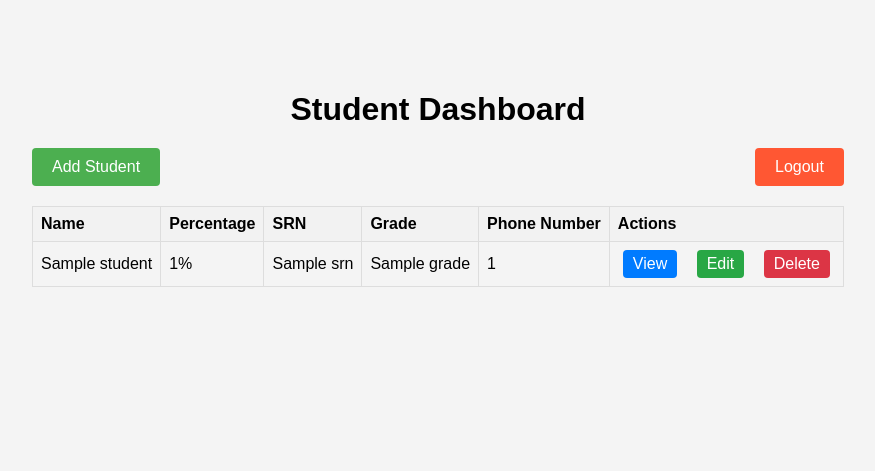
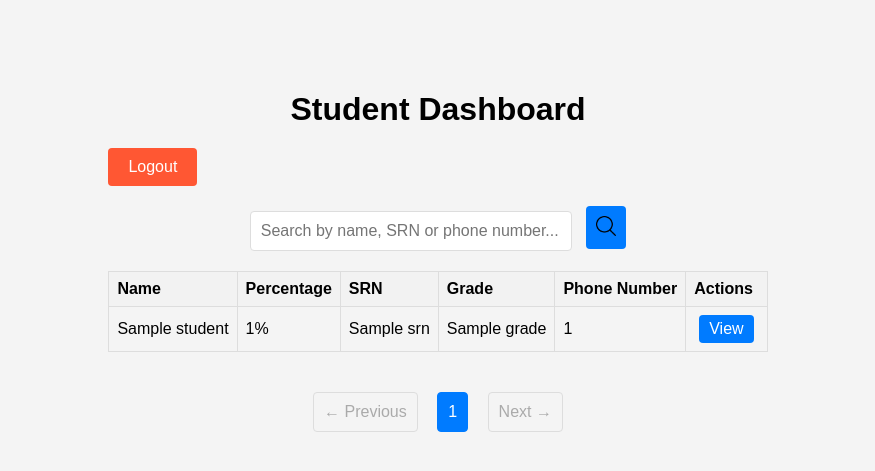
Before and after one commit to a9irudhh/web-t, a Flask app: page /index in a window 1280 px wide. Shown: the top 471 px of the page, without its empty margins (202-1077 px from the left). Run offline with Flask 3, Linux system fonts and the light colour scheme; the visitor is signed in with stand-in values (Sample User, id 1); a database or web service that is not in the repository returns one stand-in record (values such as "Sample title").

Commit message:
apart for edit bug rest all updated

```diff
--- a/app.py
+++ b/app.py
@@ -2,6 +2,7 @@ from flask import Flask, render_template, request, redirect, url_for, session, f
 from werkzeug.security import check_password_hash, generate_password_hash
 from pymongo import MongoClient
 from bson.objectid import ObjectId
+import json, math
 
 app = Flask(__name__)
 app.secret_key = '&%#$@56'  # Replace with a strong secret key
@@ -54,11 +55,34 @@ def index():
     if 'username' not in session:
         return redirect(url_for('login'))
 
-    # Fetch all student documents from the database
-    student_list = list(students.find())
-    print("Student List:", student_list)  # Debugging line to check the data
+    # Pagination settings
+    page = int(request.args.get('page', 1))
+    per_page = 3
+    skip = (page - 1) * per_page
 
-    return render_template('index.html', students=student_list)
+    # Get the search query from the request
+    query = request.args.get('query', '')
+
+    # Search filter
+    filter_query = {}
+    if query:
+        filter_query = {
+            '$or': [
+                {'name': {'$regex': query, '$options': 'i'}},
+                {'srn': {'$regex': query, '$options': 'i'}},
+                {'phone_number': {'$regex': query, '$options': 'i'}},
+                {'grade': {'$regex': query, '$options': 'i'}}
+            ]
+        }
+
+    total_students = students.count_documents(filter_query)
+    total_pages = math.ceil(total_students / per_page)
+
+    student_list = list(students.find(filter_query).skip(skip).limit(per_page))
+
+    is_admin = session.get('username') == 'admin@oneOrigin'
+
+    return render_template('index.html', students=student_list, is_admin=is_admin, page=page, total_pages=total_pages, query=query)
 
 @app.route('/add_student', methods=['GET', 'POST'])
 def add_student():
@@ -69,7 +93,6 @@ def add_student():
         data = request.form
         srn = data['srn']
 
-        # Check if the student already exists
         if students.find_one({'srn': srn}):
             flash('A student with this SRN already exists.', 'error')
             return redirect(url_for('add_student'))
@@ -78,36 +101,30 @@ def add_student():
         total_max_marks = 0
         semesters = []
 
-        # Determine the number of semesters
-        sem_keys = [key for key in data.keys() if key.startswith('sem') and '_subject' in key]
-        sem_count = max(int(key.split('_')[0].replace('sem', '')) for key in sem_keys) if sem_keys else 0
+        sem_count = 0
+        while f'sem{sem_count + 1}_subject1_name' in data:
+            sem_count += 1
 
         for sem in range(1, sem_count + 1):
             subjects = []
-            subject_names = []
-            marks_obtained = []
-
-            # Extract subject names and marks for the current semester
             idx = 1
             while f'sem{sem}_subject{idx}_name' in data:
-                subject_names.append(data.get(f'sem{sem}_subject{idx}_name'))
-                marks_obtained.append(data.get(f'sem{sem}_subject{idx}_marks_obtained'))
+                subject_name = data.get(f'sem{sem}_subject{idx}_name')
+                marks_obtained = int(data.get(f'sem{sem}_subject{idx}_marks_obtained'))
+                max_marks = 100  # Default max_marks is 100
+
+                subjects.append({
+                    'subject': subject_name,
+                    'marks_obtained': marks_obtained,
+                    'max_marks': max_marks
+                })
+                total_marks_obtained += marks_obtained
+                total_max_marks += max_marks
+
                 idx += 1
-
-            max_marks = [100] * len(subject_names)  # Default max_marks is 100
-
-            for name, obtained in zip(subject_names, marks_obtained):
-                subjects.append({
-                    'subject': name,
-                    'marks_obtained': int(obtained),
-                    'max_marks': 100
-                })
-                total_marks_obtained += int(obtained)
-                total_max_marks += 100
 
             semesters.append({'semester': sem, 'subjects': subjects})
 
-        # Calculate percentage and grade
         percentage = (total_marks_obtained / total_max_marks) * 100 if total_max_marks > 0 else 0
 
         grade = 'F'
@@ -136,6 +153,7 @@ def add_student():
 
     return render_template('add_student.html')
 
+
 @app.route('/view_student/<id>')
 def view_student(id):
     if 'username' not in session:
@@ -148,7 +166,6 @@ def view_student(id):
     return redirect(url_for('index'))
 
 
-
 @app.route('/edit_student/<id>', methods=['GET', 'POST'])
 def edit_student(id):
     if 'username' not in session:
@@ -159,82 +176,86 @@ def edit_student(id):
         flash('Student not found.')
         return redirect(url_for('index'))
 
+    is_admin = session.get('username') == 'admin@oneOrigin'
+
     if request.method == 'POST':
-        data = request.form
+        try:
+            # Ensure the content type is JSON
+            if request.content_type != 'application/json':
+                return {'error': 'Content-Type must be application/json'}, 400
 
-        # Extract and format SRN
-        srn_value = data.get('srn', '')
-        numeric_srn = ''.join(filter(str.isdigit, srn_value))
-        srn = f"SRN{int(numeric_srn):03d}" if numeric_srn else 'SRN000'
+            # Get JSON data from the request
+            data = request.get_json()
+            print("Data:", data)  # Debugging line to check the data
 
-        # Check for duplicate SRN
-        if students.find_one({'srn': srn, '_id': {'$ne': ObjectId(id)}}):
-            flash('A student with this SRN already exists.', 'error')
-            return redirect(url_for('edit_student', id=id))
+            # Extract and format SRN
+            srn_value = data.get('srn', '')
+            print("SRN Value:", srn_value)  # Debugging line to check the data
+            numeric_srn = ''.join(filter(str.isdigit, srn_value))
+            srn = f"SRN{int(numeric_srn):03d}" if numeric_srn else 'SRN000'
 
-        total_marks_obtained = 0
-        total_max_marks = 0
-        semesters = []
+            # Check for duplicate SRN
+            if students.find_one({'srn': srn, '_id': {'$ne': ObjectId(id)}}):
+                return {'error': 'A student with this SRN already exists.'}, 400
 
-        # Extract semester data from the form
-        sem_keys = [key for key in data.keys() if 'semesters[' in key]
-        sem_count = len(set(int(key.split('[')[1].split(']')[0]) for key in sem_keys))
+            total_marks_obtained = 0
+            total_max_marks = 0
+            semesters = data.get('semesters', [])
+            print("debugging", semesters)
 
-        for sem in range(sem_count):
-            subjects = []
-            subject_names = [data.get(f'semesters[{sem}][subjects][{i}][subject]') for i in range(len(data.getlist(f'semesters[{sem}][subjects][0][subject]')))]
-            marks_obtained = [int(data.get(f'semesters[{sem}][subjects][{i}][marks_obtained]')) for i in range(len(subject_names))]
-            max_marks = [int(data.get(f'semesters[{sem}][subjects][{i}][max_marks]')) for i in range(len(subject_names))]
+            # Extract semester data from the JSON
+            for i, sem in semesters:
+                semester_number = sem.get('semester', i + 1)
+                print("debugging",sem)
+                subjects = []
+                for j, subj in enumerate(sem.get('subjects', [])):
+                    print("debugging",subj)
+                    subject_name = subj.get('subject', '')
+                    marks_obtained = int(subj.get('marks_obtained', 0))
+                    max_marks = int(subj.get('max_marks', 100))
 
-            for name, obtained, max_mark in zip(subject_names, marks_obtained, max_marks):
-                subjects.append({
-                    'subject': name,
-                    'marks_obtained': obtained,
-                    'max_marks': max_mark
+                    total_marks_obtained += marks_obtained
+                    total_max_marks += max_marks
+
+                    subjects.append({
+                        'subject': subject_name,
+                        'marks_obtained': marks_obtained,
+                        'max_marks': max_marks
+                    })
+
+                semesters.append({
+                    'semester': semester_number,
+                    'subjects': subjects
                 })
-                total_marks_obtained += obtained
-                total_max_marks += max_mark
 
-            semesters.append({'semester': sem + 1, 'subjects': subjects})
+            # Update student document
+            result = students.update_one(
+                {'_id': ObjectId(id)},
+                {
+                    '$set': {
+                        'name': data.get('name', ''),
+                        'age': int(data.get('age', 0)),
+                        'phone_number': data.get('phone_number', ''),
+                        'srn': srn,
+                        'total_marks_obtained': total_marks_obtained,
+                        'total_max_marks': total_max_marks,
+                        'semesters': semesters
+                    }
+                }
+            )
 
-        # Calculate percentage and grade
-        percentage = (total_marks_obtained / total_max_marks) * 100 if total_max_marks > 0 else 0
-        grade = 'F'
-        if percentage >= 90:
-            grade = 'A'
-        elif percentage >= 80:
-            grade = 'B'
-        elif percentage >= 70:
-            grade = 'C'
-        elif percentage >= 60:
-            grade = 'D'
+            if result.matched_count > 0:
+                if result.modified_count > 0:
+                    return {'message': 'Student details updated successfully!'}
+                else:
+                    return {'message': 'No changes made to the student details.'}
+            else:
+                return {'error': 'Failed to update student details. Student not found.'}, 404
 
-        # Update student record in database
-        result = students.update_one(
-            {'_id': ObjectId(id)},
-            {'$set': {
-                'srn': srn,
-                'name': data.get('name'),
-                'age': int(data.get('age')),
-                'phone_number': data.get('phone_number'),
-                'semesters': semesters,
-                'percentage': percentage,
-                'grade': grade
-            }}
-        )
+        except Exception as e:
+            return {'error': f'An error occurred: {str(e)}'}, 500
 
-        if result.matched_count > 0:
-            if result.modified_count > 0:
-                flash('Student details updated successfully!', 'success')
-            else:
-                flash('No changes made to the student details.', 'warning')
-        else:
-            flash('Failed to update student details. Student not found.', 'error')
-
-        return redirect(url_for('index'))
-
-    return render_template('edit_student.html', student=student)
-
+    return render_template('edit_student.html', student=student, is_admin=is_admin)
 
 
 @app.route('/delete_student/<id>')
--- a/static/css/styles.css
+++ b/static/css/styles.css
@@ -701,3 +701,80 @@ h1 {
     border-radius: 5px;
     color: #fff;
 }
+
+.pagination {
+    text-align: center;
+    margin-top: 20px;
+}
+
+.pagination-button {
+    margin: 0 5px;
+    padding: 10px;
+    text-decoration: none;
+    color: #333;
+    border: 1px solid #ddd;
+    border-radius: 4px;
+    display: inline-block;
+}
+
+.pagination-button.active {
+    background-color: #007bff;
+    color: white;
+    border: 1px solid #007bff;
+}
+
+.pagination-button:hover {
+    background-color: #ddd;
+}
+
+.pagination-button.disabled {
+    color: #aaa;
+    border: 1px solid #ddd;
+    cursor: not-allowed;
+}
+
+.prev-button {
+    margin-right: 10px;
+}
+
+.next-button {
+    margin-left: 10px;
+}
+
+
+.search-container {
+    margin-bottom: 20px;
+    display: flex;
+    align-items: center;
+    justify-content: center;
+}
+
+#search-input {
+    padding: 10px;
+    font-size: 16px;
+    border: 1px solid #ddd;
+    border-radius: 4px;
+    width: 300px;
+    margin-right: 10px;
+}
+
+.search-button {
+    background-color: #007bff;
+    border: none;
+    border-radius: 4px;
+    padding: 10px;
+    cursor: pointer;
+}
+
+.search-button img {
+    width: 20px;
+    height: 20px;
+}
+
+.search-button:hover {
+    background-color: #0056b3;
+}
+
+.student-row {
+    transition: display 0.3s ease;
+}
--- a/templates/index.html
+++ b/templates/index.html
@@ -17,8 +17,18 @@
     <div class="dashboard-container">
         <h1 class="dashboard-title">Student Dashboard</h1>
         <div class="top-actions">
+            {% if is_admin %}
             <a href="{{ url_for('add_student') }}" class="add-student-button">Add Student</a>
+            {% endif %}
             <a href="{{ url_for('logout') }}" class="logout-button">Logout</a>
+        </div>
+        <div class="search-container">
+            <form action="{{ url_for('index') }}" method="get">
+                <input type="text" id="search-input" name="query" value="{{ query }}" placeholder="Search by name, SRN or phone number...">
+                <button type="submit" class="search-button">
+                    <img src="{{ url_for('static', filename='images/search-icon.png') }}" alt="Search Icon">
+                </button>
+            </form>
         </div>
         <div class="table-container">
             <table class="student-table">
@@ -34,22 +44,41 @@
                 </thead>
                 <tbody>
                     {% for student in students %}
-                    <tr>
-                        <td>{{ student.name }}</td>
+                    <tr class="student-row">
+                        <td class="student-name">{{ student.name }}</td>
                         <td>{{ student.percentage }}%</td>
-                        <td>{{ student.srn }}</td>
-                        <td>{{ student.grade }}</td>
-                        <td>{{ student.phone_number }}</td>
+                        <td class="student-srn">{{ student.srn }}</td>
+                        <td class="student-grade">{{ student.grade }}</td>
+                        <td class="student-phone">{{ student.phone_number }}</td>
                         <td>
                             <a href="{{ url_for('view_student', id=student._id) }}" class="action-button view-button">View</a>
+                            {% if is_admin %}
                             <a href="{{ url_for('edit_student', id=student._id) }}" class="action-button edit-button">Edit</a>
                             <a href="#" onclick="confirmDelete('{{ student._id }}')" class="action-button delete-button">Delete</a>
+                            {% endif %}
                         </td>
                     </tr>
                     {% endfor %}
                 </tbody>
             </table>
         </div>
+        <div class="pagination">
+            {% if page > 1 %}
+                <a href="{{ url_for('index', page=page-1, query=query) }}" class="pagination-button prev-button">← Previous</a>
+            {% else %}
+                <span class="pagination-button prev-button disabled">← Previous</span>
+            {% endif %}
+
+            {% for p in range(1, total_pages + 1) %}
+                <a href="{{ url_for('index', page=p, query=query) }}" class="pagination-button {% if p == page %}active{% endif %}">{{ p }}</a>
+            {% endfor %}
+
+            {% if page < total_pages %}
+                <a href="{{ url_for('index', page=page+1, query=query) }}" class="pagination-button next-button">Next →</a>
+            {% else %}
+                <span class="pagination-button next-button disabled">Next →</span>
+            {% endif %}
+        </div>
     </div>
 </body>
 </html>
```
Also changed, not shown: static/js/edit_student.js (+97 -16 lines), templates/edit_student.html (+23 -6 lines), static/images/search-icon.png (added). Lines whose indentation alone changed are shown as unchanged.
